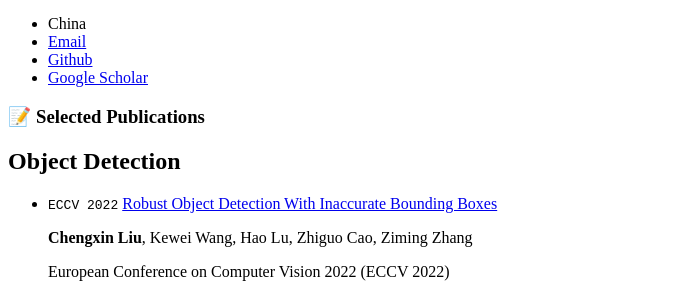
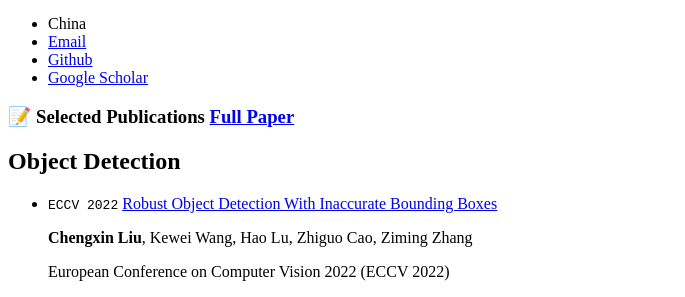
Before and after one commit to cxliu0/cxliu0.github.io, a Jekyll site: the page built from _pages/includes/pub.md, in a window 1280 px wide and 900 px high. Shown: the part 260-557 px from the top of the window, without its empty margins (0-685 px from the left). Built offline with Jekyll 4.4.1, drawn with Linux system fonts in a browser that asks for light colours; our own code applies the rules of GitHub Pages for plain Markdown files.

Commit message:
Update pub.md

```diff
--- a/_pages/includes/pub.md
+++ b/_pages/includes/pub.md
@@ -1,5 +1,5 @@
 
-# 📝 Selected Publications
+# 📝 Selected Publications [Full Paper](https://scholar.google.com/citations?user=rGAt19wAAAAJ&hl)
 ## Object Detection
 
 - ``ECCV 2022`` [Robust Object Detection With Inaccurate Bounding Boxes](https://arxiv.org/abs/2207.09697)
```
